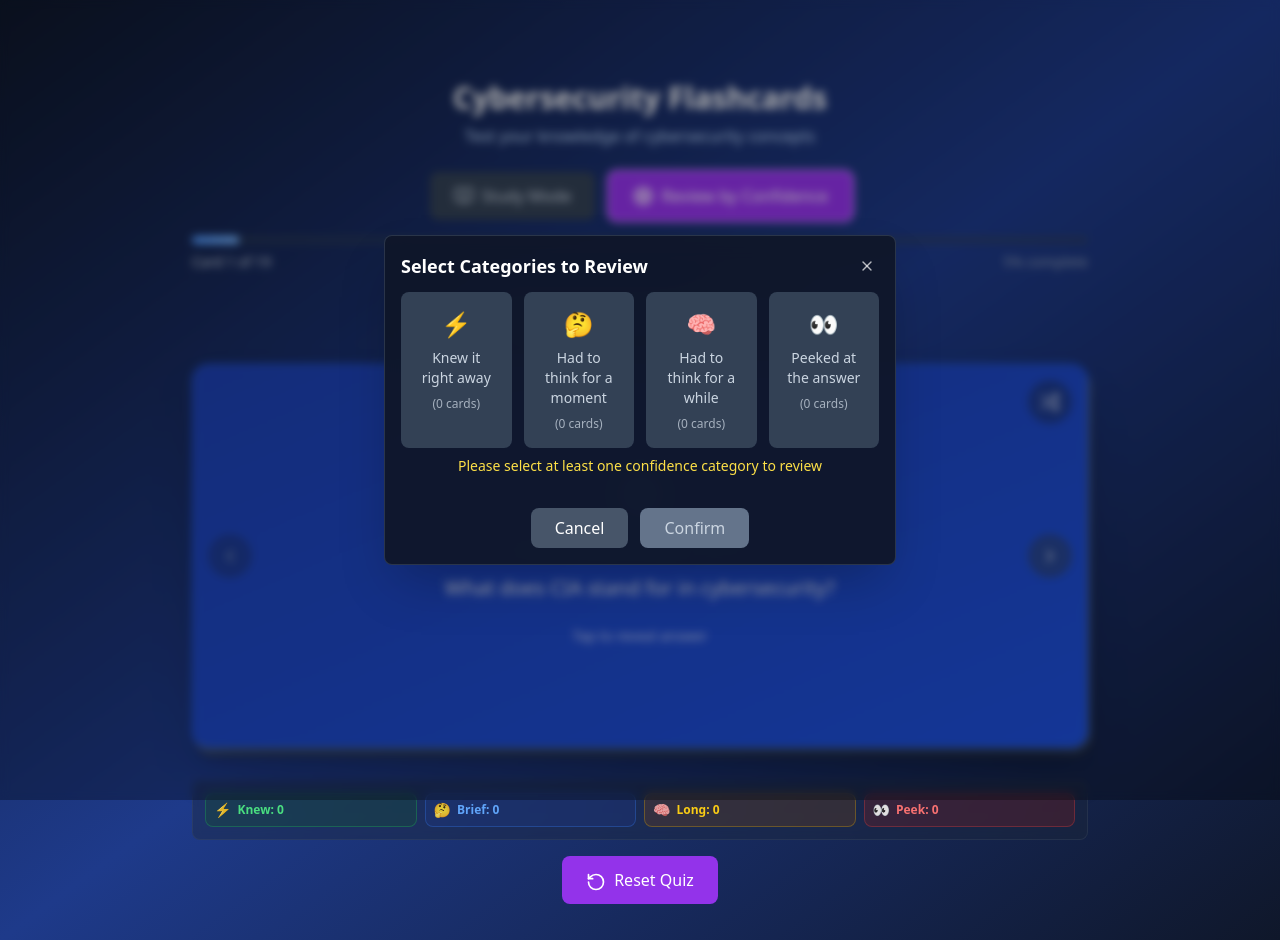
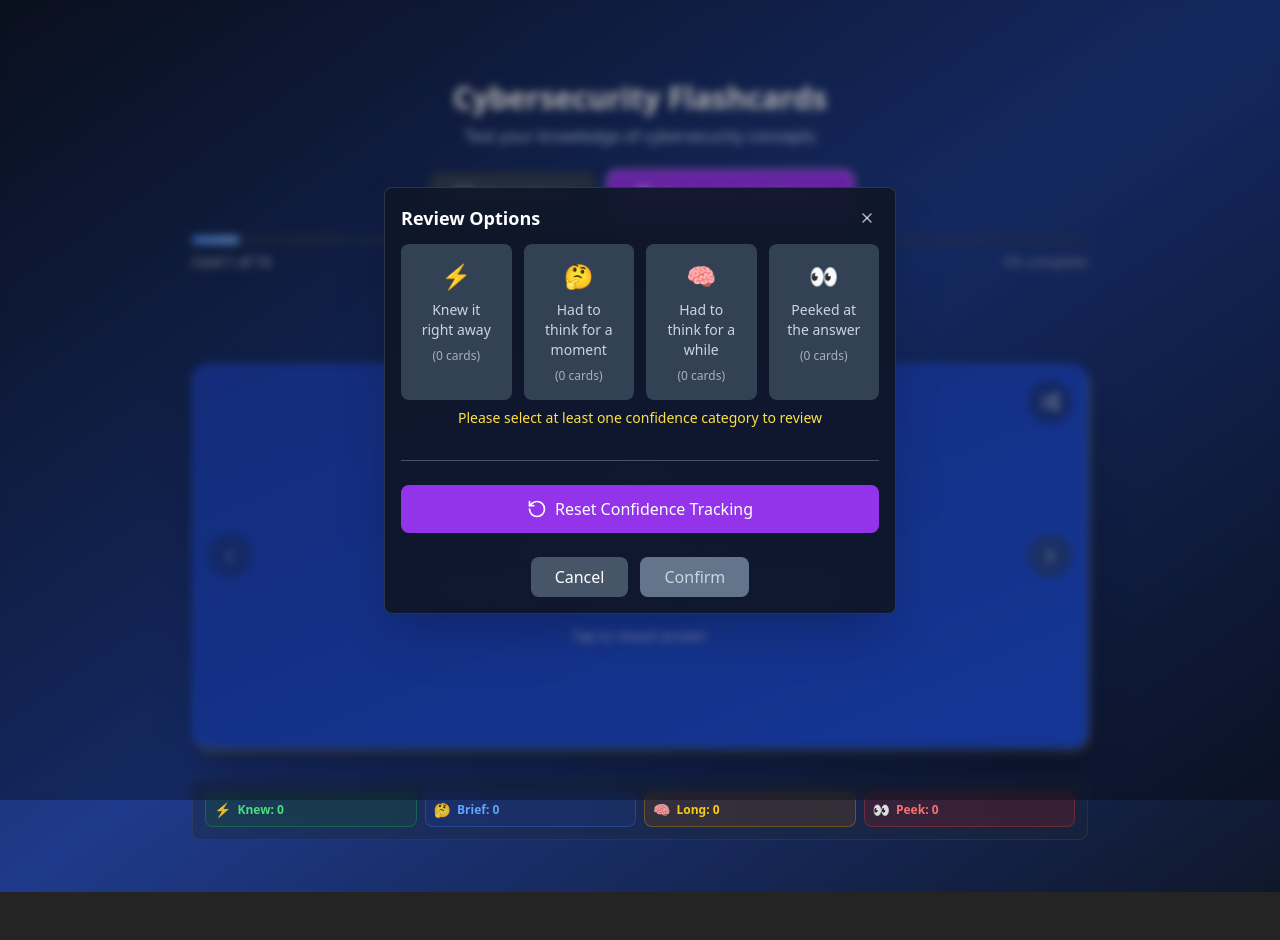
Before and after one commit to LRodriguez92/cyber-security-flashcards, a React (Vite) app: page / in a window 1280 px wide. Both pictures are taken after a click on the button "Review by Confidence". After the commit the page ends 892 px from the top, so only its background shows below. Built offline with nearby package versions, Linux system fonts and the light colour scheme.

Commit message:
moved reset button

```diff
--- a/src/components/CyberSecurityFlashcards.tsx
+++ b/src/components/CyberSecurityFlashcards.tsx
@@ -1,5 +1,5 @@
 import React, { useState, useEffect } from 'react';
-import { Settings } from 'lucide-react';
+import { Settings, RotateCcw } from 'lucide-react';
 import { useFlashcardState } from '../hooks/useFlashcardState';
 
 import { getFilteredCards } from '../utils/cardUtils';
@@ -223,7 +223,7 @@ const CyberSecurityFlashcards: React.FC = () => {
                >
                  <Settings className="w-4 h-4 sm:w-5 sm:h-5" />
                                    <span>
-                    {currentMode === 'review' ? 'Select Categories to Review' : 'Study Options'}
+                    {currentMode === 'review' ? 'Review Options' : 'Study Options'}
                   </span>
                </button>
             </div>
@@ -234,7 +234,7 @@ const CyberSecurityFlashcards: React.FC = () => {
         <Modal
           isOpen={showFilters}
           onClose={() => setShowFilters(false)}
-          title={currentMode === 'review' ? 'Select Categories to Review' : 'Study Options'}
+          title={currentMode === 'review' ? 'Review Options' : 'Study Options'}
         >
           {currentMode === 'study' && (
             <>
@@ -253,12 +253,26 @@ const CyberSecurityFlashcards: React.FC = () => {
             </>
           )}
           {currentMode === 'review' && (
+            <>
               <ConfidenceFilter
                 confidenceCategories={confidenceCategories}
                 selectedConfidenceCategories={pendingConfidenceCategories}
                 confidenceTracking={confidenceTracking}
                 onConfidenceCategoryChange={handlePendingConfidenceCategoryChange}
               />
+
+              {/* Reset Button for Review Mode */}
+              <div className="mt-6 pt-6 border-t border-slate-600">
+                <button
+                  onClick={handleResetClick}
+                  className="w-full px-6 py-3 bg-purple-600 hover:bg-purple-700 text-white rounded-lg font-medium transition-all hover:scale-105 active:scale-95 focus:outline-none focus:ring-2 focus:ring-purple-400 focus:ring-offset-2 focus:ring-offset-slate-900 flex items-center justify-center gap-2"
+                  aria-label="Reset confidence tracking"
+                >
+                  <RotateCcw className="w-5 h-5" />
+                  <span>Reset Confidence Tracking</span>
+                </button>
+              </div>
+            </>
           )}
 
           {/* Confirm/Cancel Buttons */}
@@ -326,7 +340,7 @@ const CyberSecurityFlashcards: React.FC = () => {
         {/* Spacer to push navigation to bottom on mobile */}
         <div className="flex-1 min-h-[10px] sm:min-h-0"></div>
 
-        <Navigation onReset={handleResetClick} hidden={currentMode === 'study' && isFlipped && !answered} />
+        <Navigation onReset={handleResetClick} hidden={currentMode === 'study' || currentMode === 'review'} />
 
         {/* Reset Options Modal */}
         <ResetOptionsModal
```
Lines whose indentation alone changed are shown as unchanged.
